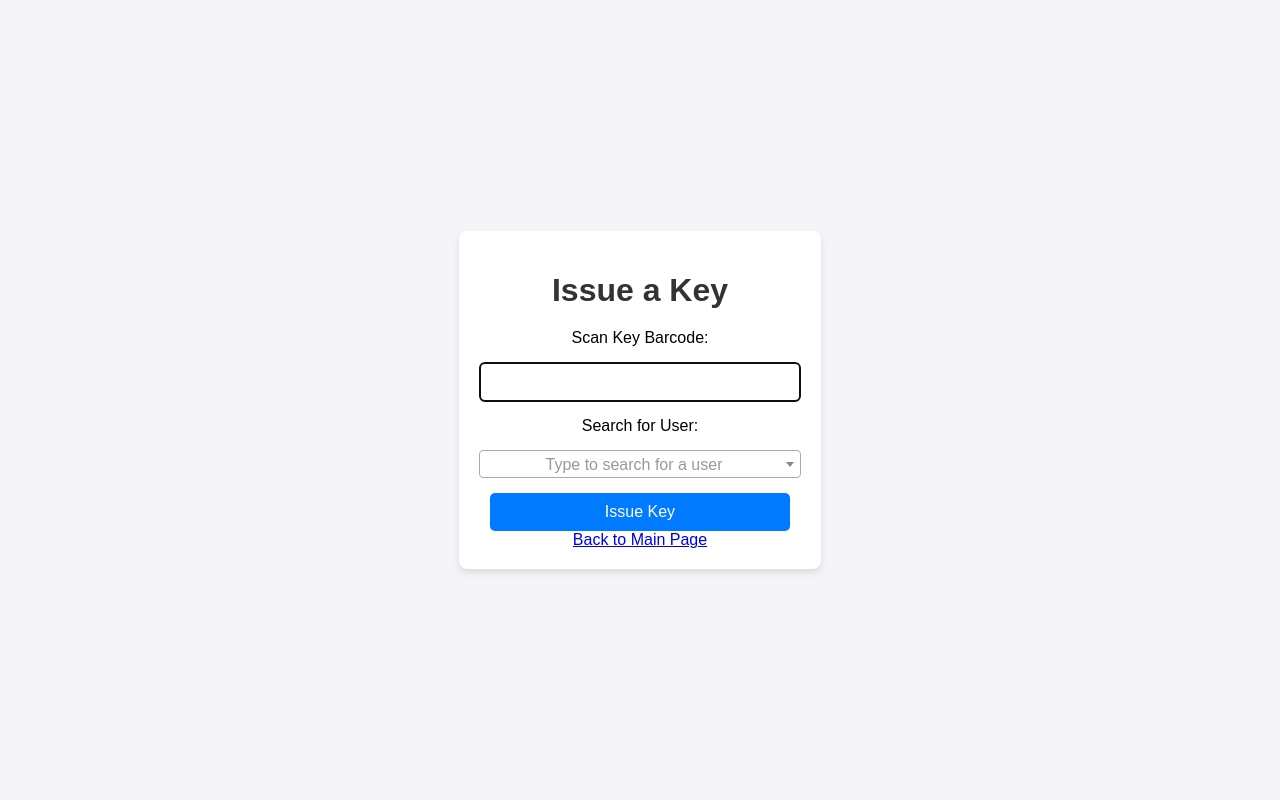
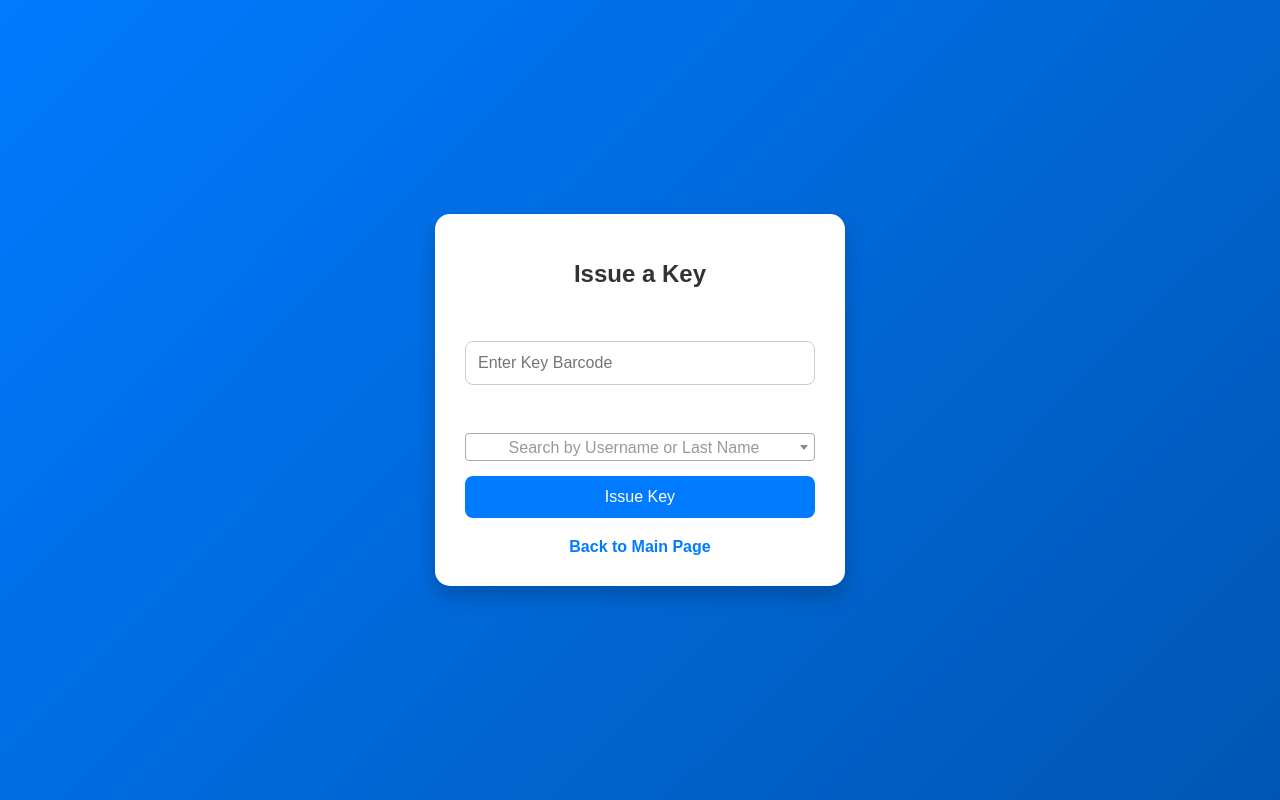
Before and after one commit to yuri1602/Key_Manager, a Django app: page /issue/ in a window 1280 px wide. Run offline with Django 5.2, Linux system fonts and the light colour scheme.

Commit message:
Update issue_key.html

```diff
--- a/keys/templates/keys/issue_key.html
+++ b/keys/templates/keys/issue_key.html
@@ -5,50 +5,100 @@
     <meta name="viewport" content="width=device-width, initial-scale=1.0">
     <title>Issue a Key</title>
     <style>
+        /* Основен стил */
         body {
-            font-family: Arial, sans-serif;
-            background-color: #f4f4f9;
+            font-family: 'Arial', sans-serif;
+            margin: 0;
+            padding: 0;
             display: flex;
             justify-content: center;
             align-items: center;
             height: 100vh;
-            margin: 0;
+            background: linear-gradient(135deg, #007BFF, #0056b3);
+            color: #fff;
         }
+
+        /* Контейнер */
         .container {
             text-align: center;
             background: #fff;
-            padding: 20px;
-            border-radius: 8px;
-            box-shadow: 0 4px 6px rgba(0, 0, 0, 0.1);
+            padding: 30px;
+            border-radius: 15px;
+            box-shadow: 0 10px 20px rgba(0, 0, 0, 0.2);
+            width: 350px;
         }
+
+        /* Заглавие */
         h1 {
+            font-size: 24px;
             margin-bottom: 20px;
             color: #333;
         }
+
+        /* Формуляри */
         form {
             display: flex;
             flex-direction: column;
             gap: 15px;
         }
+
         input, select, button {
-            padding: 10px;
+            padding: 12px;
             font-size: 16px;
             border: 1px solid #ccc;
-            border-radius: 5px;
-            width: 300px;
-            margin: 0 auto;
+            border-radius: 8px;
+            width: 100%;
+            box-sizing: border-box;
         }
+
+        select {
+            background-color: #f9f9f9;
+        }
+
         button {
             background-color: #007BFF;
             color: white;
             border: none;
             cursor: pointer;
-            transition: background-color 0.3s;
+            transition: all 0.3s ease;
         }
+
         button:hover {
             background-color: #0056b3;
+            transform: scale(1.05);
+        }
+
+        /* Линк за връщане */
+        a {
+            display: inline-block;
+            margin-top: 20px;
+            color: #007BFF;
+            text-decoration: none;
+            font-weight: bold;
+        }
+
+        a:hover {
+            text-decoration: underline;
+        }
+
+        /* Анимация */
+        @keyframes fadeIn {
+            from {
+                opacity: 0;
+                transform: translateY(-20px);
+            }
+            to {
+                opacity: 1;
+                transform: translateY(0);
+            }
+        }
+
+        .container {
+            animation: fadeIn 1s ease-in-out;
         }
     </style>
+    <!-- Включване на Select2 CSS -->
+    <link href="https://cdnjs.cloudflare.com/ajax/libs/select2/4.0.13/css/select2.min.css" rel="stylesheet">
 </head>
 <body>
     <div class="container">
@@ -57,7 +107,8 @@
             {% csrf_token %}
             {% load static %}
             <label for="barcode">Scan Key Barcode:</label>
-            <input type="text" id="barcode" name="barcode" required>
+            <input type="text" id="barcode" name="barcode" placeholder="Enter Key Barcode" required>
+
             <label for="user">Search for User:</label>
             <select id="user" name="user" class="form-control">
                 <option></option>
@@ -65,24 +116,24 @@
                     <option value="{{ user.id }}">{{ user.username }} - {{ user.last_name }}</option>
                 {% endfor %}
             </select>
+
             <button type="submit">Issue Key</button>
         </form>
         <a href="{% url 'main_page' %}">Back to Main Page</a>
     </div>
-    <script src="{% static 'keys/js/auto_focus.js' %}"></script>
+
+    <!-- Включване на JS за Select2 -->
     <script src="https://code.jquery.com/jquery-3.6.0.min.js"></script>
     <script src="https://cdnjs.cloudflare.com/ajax/libs/select2/4.0.13/js/select2.min.js"></script>
     <script>
         $(document).ready(function() {
             $('#user').select2({
-                placeholder: 'Type to search for a user', // Placeholder за търсене
-                allowClear: true, // Позволява изчистване
-                minimumInputLength: 1, // Започва търсенето след 1 символ
-                width: '100%' // Задава широчина
-         });
-      });
+                placeholder: 'Search by Username or Last Name',
+                allowClear: true,
+                minimumInputLength: 1,
+                width: '100%'
+            });
+        });
     </script>
-    <link href="https://cdnjs.cloudflare.com/ajax/libs/select2/4.0.13/css/select2.min.css" rel="stylesheet" />
-
 </body>
 </html>
```
